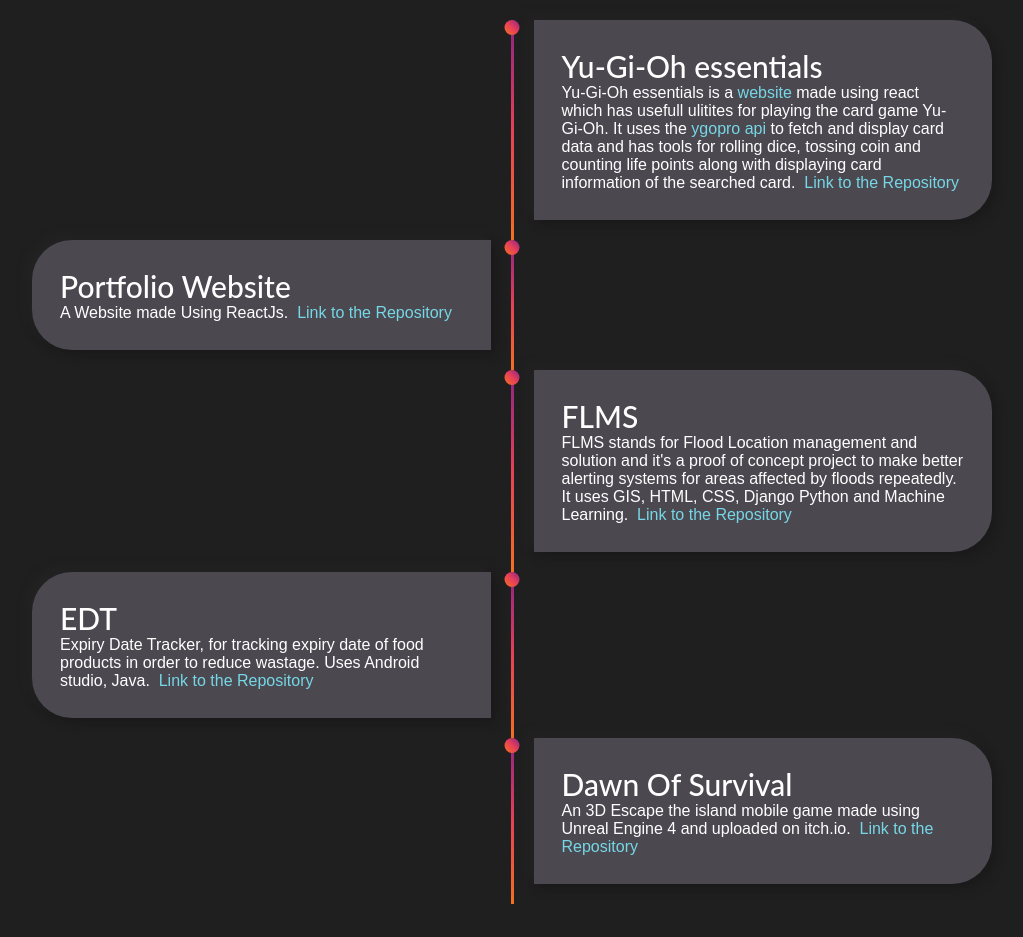
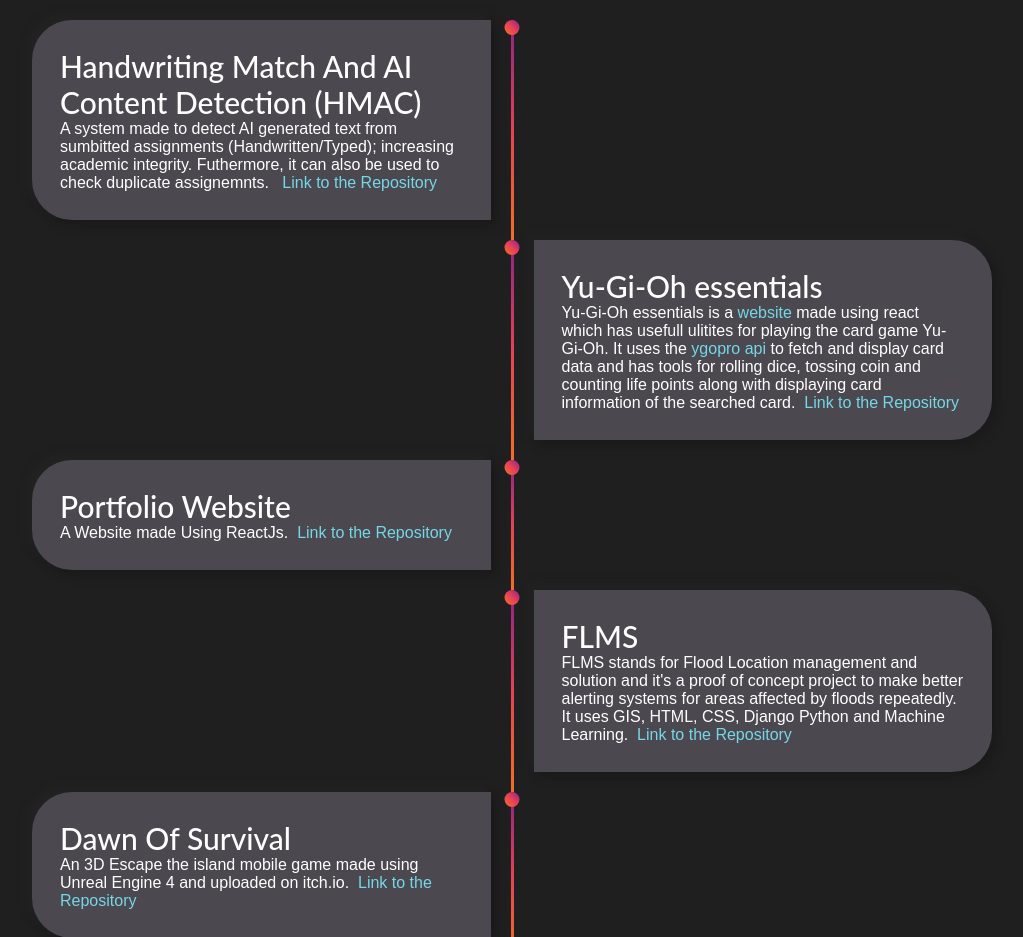
Before and after one commit to siddhN1811/Portfolio, a React (Create React App) app in the folder portfolio(ReactJs)/: page / in a window 1280 px wide. Shown: the part 1455-2392 px from the top of the page, without its empty margins (128-1151 px from the left). Built offline with nearby package versions, Linux system fonts and the light colour scheme.

Commit message:
updated resume and projects

```diff
--- a/portfolio(ReactJs)/src/components/Aboutme/AboutMe.js
+++ b/portfolio(ReactJs)/src/components/Aboutme/AboutMe.js
@@ -13,9 +13,9 @@
           Hello! I'm Siddhanth Naidu, a passionate and dedicated computer engineering
            student with a knack for turning ideas into digital reality.At Larsen & Toubro Infotech Ltd., I explored Model-Driven Engineering,
            bridging the gap between abstract models and tangible software solutions. My role involved researching, testing, and documenting tools for code
-           conversion using UML, showcasing my technical prowess and analytical thinking.With Adobe Photoshop, Figma, ChatGPT, Flutter, Android Studio, HTML5, CSS, Python, Unreal Engine, and a dash of creativity,
+           conversion using UML, showcasing my technical prowess and analytical thinking. With Adobe Photoshop, Figma, ChatGPT, HTML5, CSS, Python, Unreal Engine, and a dash of creativity,
            I'm on a mission to create digital experiences
-            that resonate. Join me on this exhilarating journey of turning visions into reality, one pixel at a time!
+            that resonate.
           </p>
         </div>
       </div>
--- a/portfolio(ReactJs)/src/components/Timeline/Timeline.js
+++ b/portfolio(ReactJs)/src/components/Timeline/Timeline.js
@@ -5,8 +5,27 @@
   return (
     <section id="design-section" className="design-section">
       <h2>My Projects</h2>
+      <div className="timeline">
+        <div className="timeline-component timeline-content t2">
+          <h3>Handwriting Match And AI Content Detection (HMAC)</h3>
+          <p>
+            A system made to detect AI generated text from sumbitted
+            assignments (Handwritten/Typed); increasing academic integrity. Futhermore, it can also
+            be used to check duplicate assignemnts.{"  "}
+            <a
+              href="https://github.com/siddhN1811/HMAC"
+              target="_blank"
+              rel="noreferrer"
+            >
+              &nbsp; Link to the Repository
+            </a>
+          </p>
+        </div>
+        <div className="timeline-middle">
+          <div className="timeline-circle"></div>
+        </div>
+        <div className="timeline-empty"></div>
 
-      <div className="timeline">
         <div className="timeline-empty"></div>
 
         <div className="timeline-middle">
@@ -85,7 +104,7 @@
           </p>
         </div>
 
-        <div className="timeline-component timeline-content t2">
+        {/* <div className="timeline-component timeline-content t2">
           <h3>EDT</h3>
           <p>
             Expiry Date Tracker, for tracking expiry date of food products in
@@ -102,13 +121,13 @@
         <div className="timeline-middle">
           <div className="timeline-circle"></div>
         </div>
-        <div className="timeline-empty"></div>
-
+        <div className="timeline-empty"></div> */}
+{/*
         <div className="timeline-empty"></div>
         <div className="timeline-middle">
           <div className="timeline-circle"></div>
-        </div>
-        <div className="timeline-component timeline-content t3">
+        </div> */}
+        <div className="timeline-component timeline-content t2">
           <h3>Dawn Of Survival</h3>
           <p>
             An 3D Escape the island mobile game made using Unreal Engine 4 and
@@ -122,6 +141,10 @@
             </a>
           </p>
         </div>
+        <div className="timeline-middle">
+          <div className="timeline-circle"></div>
+        </div>
+        <div className="timeline-empty"></div>
       </div>
     </section>
   );
--- a/portfolio(ReactJs)/src/components/navbar/Navbar.js
+++ b/portfolio(ReactJs)/src/components/navbar/Navbar.js
@@ -48,7 +48,7 @@
           <a href="#">Contact</a>
         </li> */}
         <li>
-          // <a href="https://drive.google.com/file/d/1QkOaxcnuwioBfWpklhccLSiE/view?usp=sharing" className="resume-button" target="_blank" rel="noreferrer">
+          <a href="https://drive.google.com/file/d/1fYWiB3dV1Fqyf3V06Ewh7IS5owb2bxN-/view?usp=sharingk" className="resume-button" target="_blank" rel="noreferrer">
             Resume
           </a>
         </li>
```
